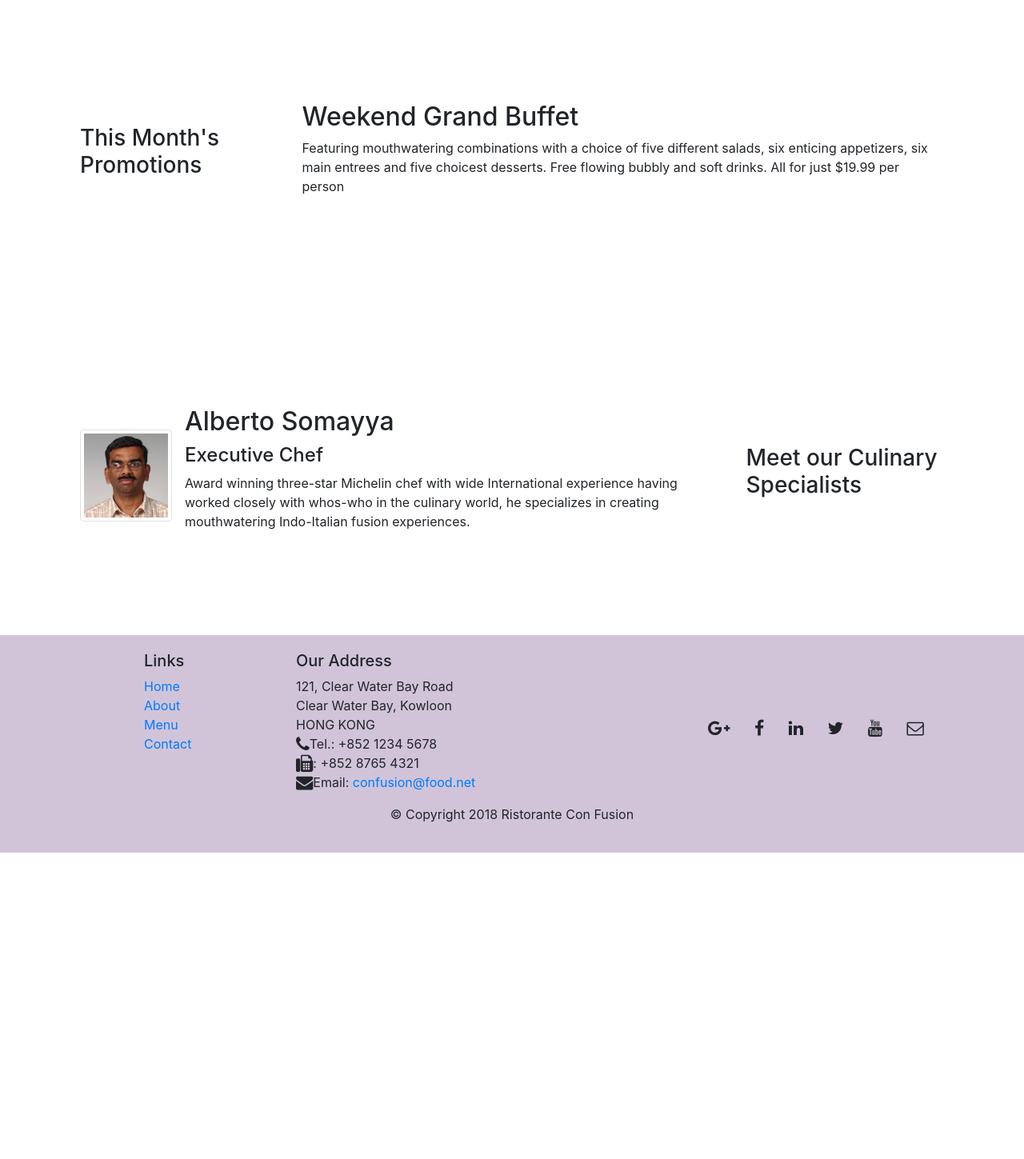
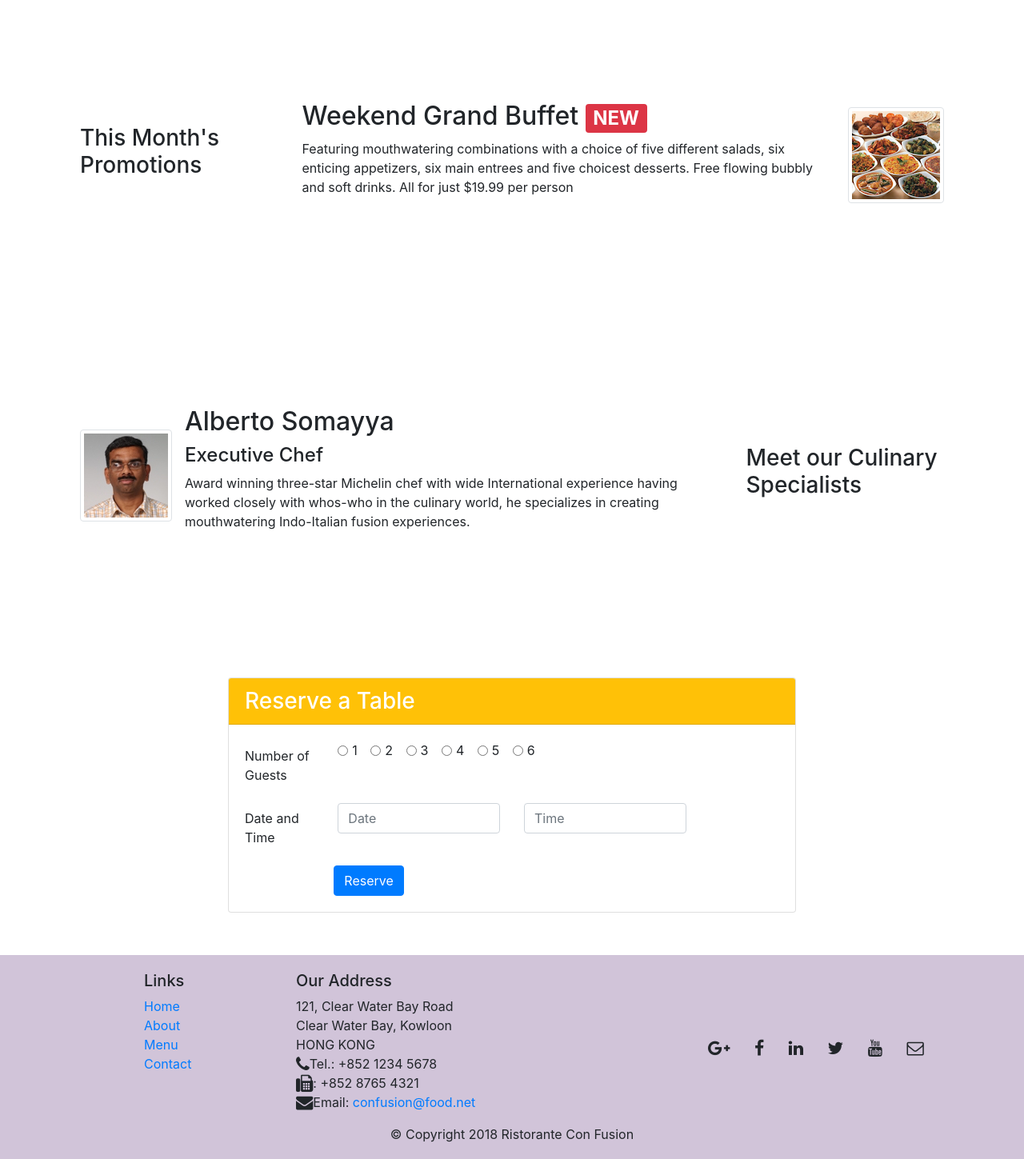
Before and after one commit to bibhu11/Ristorante-Con-Fusion, a website: page index.html in a window 1280 px wide. Shown: the part 740-2189 px from the top of the page at 80% size. Before the commit the page ends 1806 px from the top, so only its background shows below. Drawn offline with nearby package versions, Linux system fonts and the light colour scheme.

Commit message:
Assignment 2

```diff
--- a/index.html
+++ b/index.html
@@ -39,8 +39,13 @@
                     <h1>Ristorante con Fusion</h1>
                     <p>We take inspiration from the World's best cuisines, and create a unique fusion experience. Our lipsmacking creations will tickle your culinary senses!</p>
                 </div>
-                <div class="col-12 col-sm align-self-center">
+                <div class="col-12 col-sm-3 align-self-center">
                     <img src="img/logo.png" class="img-fluid">
+                </div>
+                <div class="col-12 col-sm-3 align-self-center">
+                    <a class="btn btn-block btn-warning" href="#reservation" role="button">
+                        Reserve Table
+                    </a>
                 </div>
             </div>
         </div>
@@ -57,7 +62,7 @@
                         src="img/uthappizza.png" alt="uthappiza">
                     <div class="media-body">
                         <h2 class="mt-0">Uthappizza <span class="badge badge-danger">HOT</span> <span class="badge badge-pill badge-secondary">$4.99</span></h2>
-                        <p>A unique combination of Indian Uthappam (pancake) and Italian pizza, topped with Cerignola olives, ripe vine cherry tomatoes, Vidalia onion, Guntur chillies and Buffalo Paneer.</p>
+                        <p class="d-none d-sm-block">A unique combination of Indian Uthappam (pancake) and Italian pizza, topped with Cerignola olives, ripe vine cherry tomatoes, Vidalia onion, Guntur chillies and Buffalo Paneer.</p>
                     </div>
                 </div>
             </div>
@@ -69,8 +74,14 @@
                 <h3>This Month's Promotions</h3>
             </div>
             <div class="col col-sm col-md">
-                <h2>Weekend Grand Buffet</h2>
-                <p>Featuring mouthwatering combinations with a choice of five different salads, six enticing appetizers, six main entrees and five choicest desserts. Free flowing bubbly and soft drinks. All for just $19.99 per person </p>
+                <div class="media">
+                    <div class="media-body">
+                        <h2 class="mt-0">Weekend Grand Buffet <span class="badge badge-danger">NEW</span></h2>
+                        <p class="d-none d-sm-block">Featuring mouthwatering combinations with a choice of five different salads, six enticing appetizers, six main entrees and five choicest desserts. Free flowing bubbly and soft drinks. All for just $19.99 per person </p>
+                    </div>
+                    <img class="d-flex ml-3 img-thumbnail align-self-center"
+                        src="img/buffet.png" alt="buffet">
+                </div>
             </div>
         </div>
 
@@ -86,6 +97,62 @@
                         <h2 class="mt-0">Alberto Somayya</h2>
                         <h4>Executive Chef</h4>
                         <p class="d-none d-sm-block">Award winning three-star Michelin chef with wide International experience having worked closely with whos-who in the culinary world, he specializes in creating mouthwatering Indo-Italian fusion experiences. </p>
+
+                    </div>
+                </div>
+            </div>
+        </div>
+        <div class="row row-content align-items-center">
+            <div class="col-12 col-sm-8 offset-sm-2">
+                <div class="card" id="reservation">
+                    <h3 class="card-header text-white bg-warning">Reserve a Table</Table></h3>
+                    <div class="card-body">
+                        <form>
+                            <div class="form-group row">
+                                <label class="col-md-2 col-form-label">Number of Guests</label>
+                                <div class="col-10">
+                                    <div class="form-check form-check-inline">
+                                        <input class="form-check-input" type="radio" name="guests" id="one">
+                                        <label class="form-check-label" for="one">1</label>
+                                    </div>
+                                    <div class="form-check form-check-inline">
+                                        <input class="form-check-input" type="radio" name="guests" id="two">
+                                        <label class="form-check-label" for="two">2</label>
+                                    </div>
+                                    <div class="form-check form-check-inline">
+                                        <input class="form-check-input" type="radio" name="guests" id="three" >
+                                        <label class="form-check-label" for="three">3</label>
+                                    </div>
+                                    <div class="form-check form-check-inline">
+                                        <input class="form-check-input" type="radio" name="guests" id="four">
+                                        <label class="form-check-label" for="four">4</label>
+                                    </div>
+                                    <div class="form-check form-check-inline">
+                                        <input class="form-check-input" type="radio" name="guests" id="five">
+                                        <label class="form-check-label" for="five">5</label>
+                                    </div>
+                                    <div class="form-check form-check-inline">
+                                        <input class="form-check-input" type="radio" name="guests" id="six" >
+                                        <label class="form-check-label" for="six">6</label>
+                                    </div>
+                                </div>
+                            </div>
+                            <div class="form-group row">
+                                <label class="col-md-2 col-form-label">Date and Time</label>
+                                <div class="col-12 col-sm-4">
+                                    <input type="text" class="form-control" id="date" name="date" placeholder="Date">
+                                </div>
+                                <div class="col-12 col-sm-4">
+                                    <input type="text" class="form-control" id="time" name="time" placeholder="Time">
+                                </div>
+                            </div>
+                            <div class="form-group-row">
+                                <div class="offset-md-2">
+                                    <button type="submit" class="btn btn-primary">
+                                        Reserve
+                                    </button>
+                                </div>
+                            </div>
 
                     </div>
                 </div>
```
